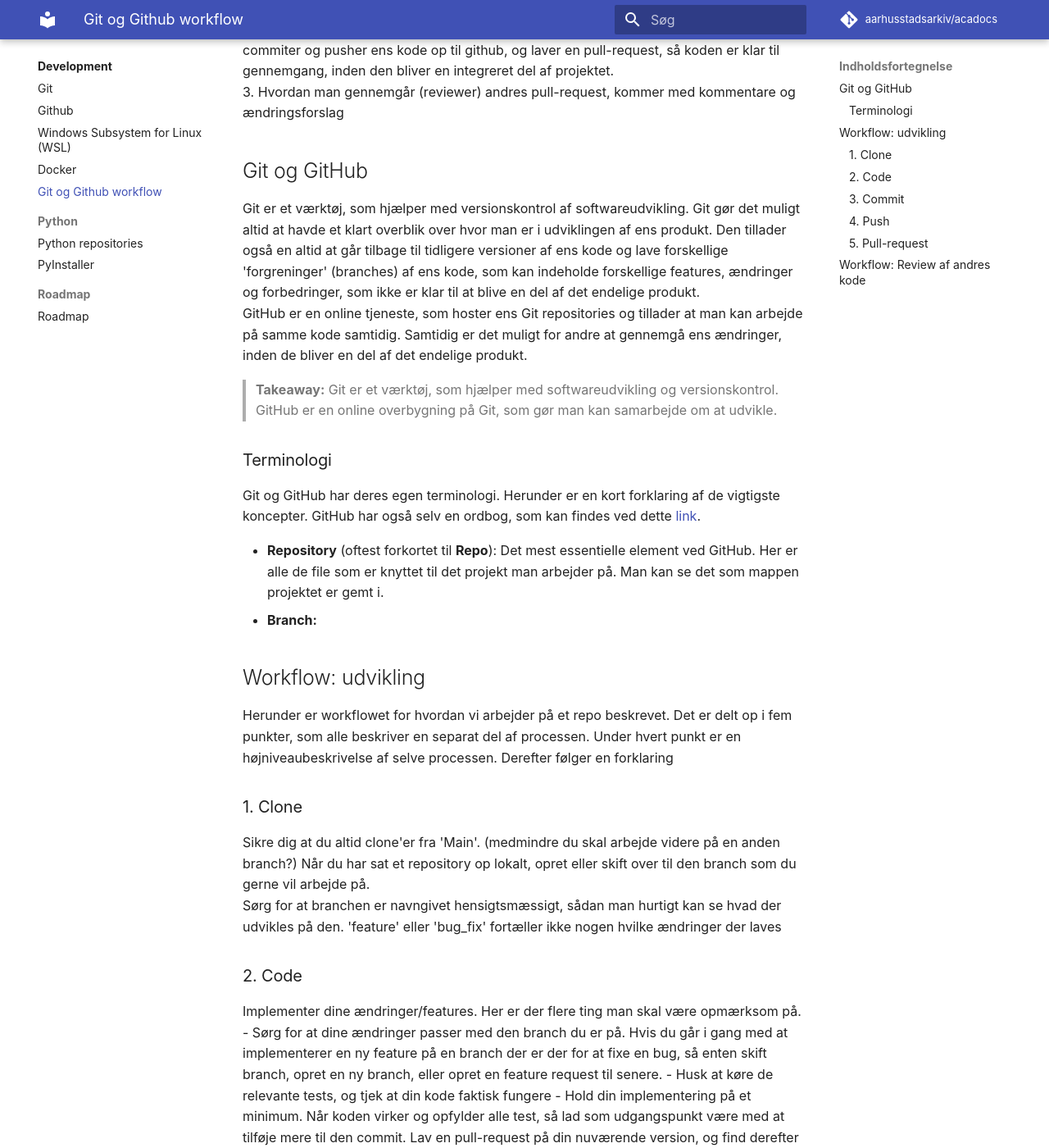
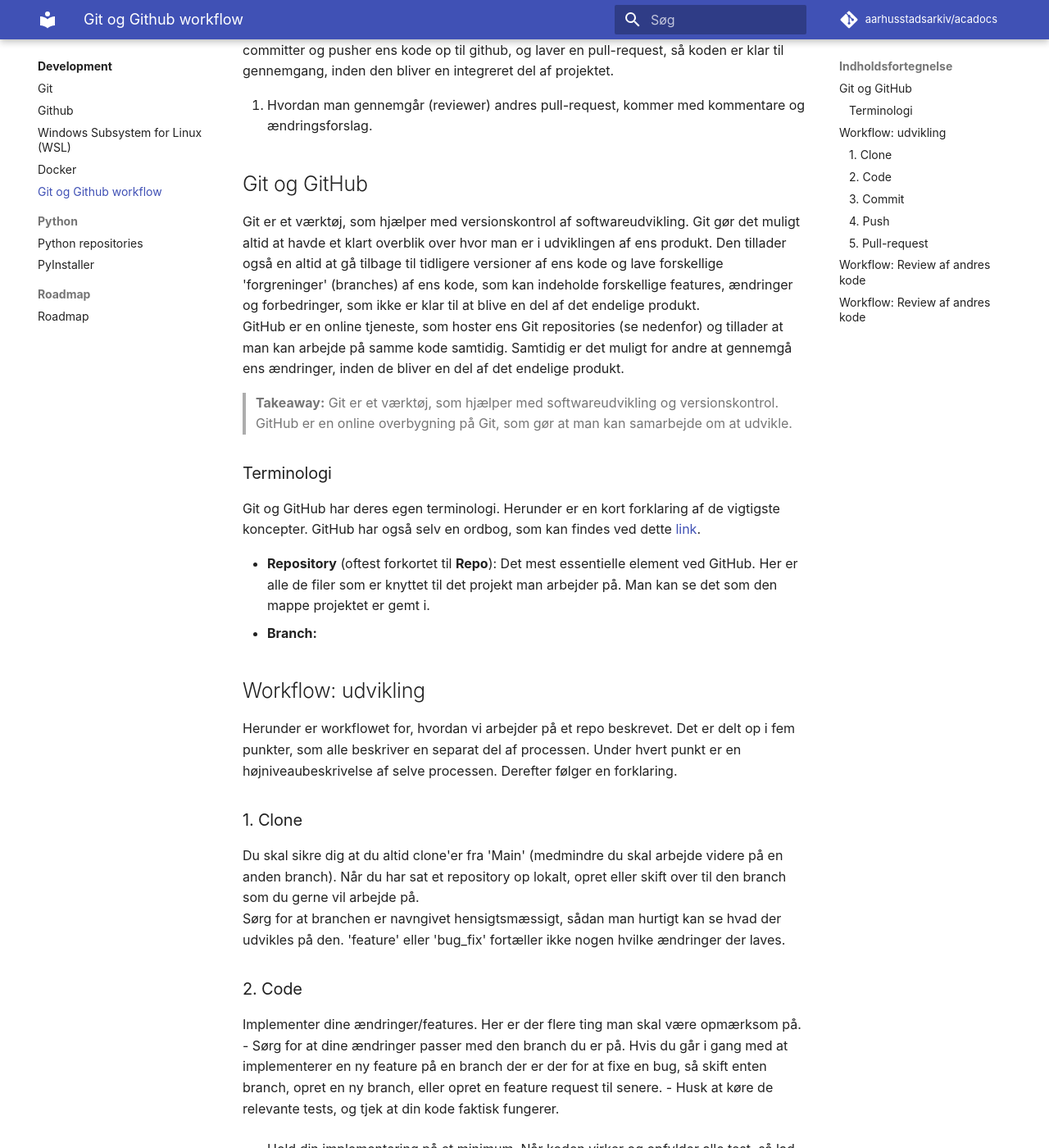
Before and after one commit to aarhusstadsarkiv/acadocs, an MkDocs documentation site: the page built from docs/development/git_workflow.md, in a window 1280 px wide and 1400 px high, scrolled down 307 px. Shown: the whole window at 82% size. Built offline with MkDocs 1.6.1 and Material for MkDocs 9.7.7, drawn with Linux system fonts in a browser that asks for light colours; comment, search, counter and statistics services are not loaded; some of the changed text lies outside the part shown.

Commit message:
Git workflow docs (#123)
* Adds draft documentation for git and GitHub workflow. Files is at root atm

* Fixed typoes and file structur. The page can now be viewed alongside the rest of teh pages

* Tilføjede lidt mere om YAML syntax og begyndte et kendte problemer afsnit med et nyligt opdagede porblem med importerede check

* Update git_workflow.md

Co-authored-by: Magnus Lindholm Nielsen <malini@aarhus.dk>
Co-authored-by: SkjoldArendt <111273862+SkjoldArendt@users.noreply.github.com>

```diff
--- a/docs/development/git_workflow.md
+++ b/docs/development/git_workflow.md
@@ -1,43 +1,59 @@
 # Git og Github workflow
 Denne side vil gennemgå hvordan man arbejder med Git og GitHub. Gennemgangen er delt op i tre dele:
 1. En basal gennemgang af Git og GitHub
-2. Hvordan man arbejder med kode fra github. Det inkluderer hvordan man cloner et repository fra GitHub, laver en ny branch til de ændringer og modifikationer man laver, commiter og pusher ens kode op til github, og laver en pull-request, så koden er klar til gennemgang, inden den bliver en integreret del af projektet.
-3. Hvordan man gennemgår (reviewer) andres pull-request, kommer med kommentare og ændringsforslag
+2. Hvordan man arbejder med kode fra github. Det inkluderer hvordan man cloner et repository fra GitHub, laver en ny branch til de ændringer og modifikationer man laver, committer og pusher ens kode op til github, og laver en pull-request, så koden er klar til gennemgang, inden den bliver en integreret del af projektet.
+
+3. Hvordan man gennemgår (reviewer) andres pull-request, kommer med kommentare og ændringsforslag.
+
 
 ## Git og GitHub
-Git er et værktøj, som hjælper med versionskontrol af softwareudvikling. Git gør det muligt altid at havde et klart overblik over hvor man er i udviklingen af ens produkt. Den tillader også en altid at går tilbage til tidligere versioner af ens kode og lave forskellige 'forgreninger' (branches) af ens kode, som kan indeholde forskellige features, ændringer og forbedringer, som ikke er klar til at blive en del af det endelige produkt.
-GitHub er en online tjeneste, som hoster ens Git repositories og tillader at man kan arbejde på samme kode samtidig. Samtidig er det muligt for andre at gennemgå ens ændringer, inden de bliver en del af det endelige produkt.
+Git er et værktøj, som hjælper med versionskontrol af softwareudvikling. Git gør det muligt altid at havde et klart overblik over hvor man er i udviklingen af ens produkt. Den tillader også en altid at gå tilbage til tidligere versioner af ens kode og lave forskellige 'forgreninger' (branches) af ens kode, som kan indeholde forskellige features, ændringer og forbedringer, som ikke er klar til at blive en del af det endelige produkt.
+GitHub er en online tjeneste, som hoster ens Git repositories (se nedenfor) og tillader at man kan arbejde på samme kode samtidig. Samtidig er det muligt for andre at gennemgå ens ændringer, inden de bliver en del af det endelige produkt.
 
-> **Takeaway:** Git er et værktøj, som hjælper med softwareudvikling og versionskontrol. GitHub er en online overbygning på Git, som gør man kan samarbejde om at udvikle.
+> **Takeaway:** Git er et værktøj, som hjælper med softwareudvikling og versionskontrol. GitHub er en online overbygning på Git, som gør at man kan samarbejde om at udvikle.
 
 ### Terminologi
 Git og GitHub har deres egen terminologi. Herunder er en kort forklaring af de vigtigste koncepter. GitHub har også selv en ordbog, som kan findes ved dette [link](https://docs.github.com/en/get-started/quickstart/github-glossary).
 
-- **Repository** (oftest forkortet til **Repo**): Det mest essentielle element ved GitHub. Her er alle de file som er knyttet til det projekt man arbejder på. Man kan se det som mappen projektet er gemt i.
+- **Repository** (oftest forkortet til **Repo**): Det mest essentielle element ved GitHub. Her er alle de filer som er knyttet til det projekt man arbejder på. Man kan se det som den mappe projektet er gemt i.
 - **Branch:**
 
 ## Workflow: udvikling
-Herunder er workflowet for hvordan vi arbejder på et repo beskrevet. Det er delt op i fem punkter, som alle beskriver en separat del af processen. Under hvert punkt er en højniveaubeskrivelse af selve processen. Derefter følger en forklaring
+Herunder er workflowet for, hvordan vi arbejder på et repo beskrevet. Det er delt op i fem punkter, som alle beskriver en separat del af processen. Under hvert punkt er en højniveaubeskrivelse af selve processen. Derefter følger en forklaring.
 
 ### 1. Clone
-Sikre dig at du altid clone'er fra 'Main'. (medmindre du skal arbejde videre på en anden branch?)
+Du skal sikre dig at du altid clone'er fra 'Main' (medmindre du skal arbejde videre på en anden branch).
 Når du har sat et repository op lokalt, opret eller skift over til den branch som du gerne vil arbejde på.
-Sørg for at branchen er navngivet hensigtsmæssigt, sådan man hurtigt kan se hvad der udvikles på den. 'feature' eller 'bug_fix' fortæller ikke nogen hvilke ændringer der laves
+Sørg for at branchen er navngivet hensigtsmæssigt, sådan man hurtigt kan se hvad der udvikles på den. 'feature' eller 'bug_fix' fortæller ikke nogen hvilke ændringer der laves.
 
 ### 2. Code
 Implementer dine ændringer/features. Her er der flere ting man skal være opmærksom på.
-- Sørg for at dine ændringer passer med den branch du er på. Hvis du går i gang med at implementerer en ny feature på en branch der er der for at fixe en bug, så enten skift branch, opret en ny branch, eller opret en feature request til senere.
-- Husk at køre de relevante tests, og tjek at din kode faktisk fungere
-- Hold din implementering på et minimum. Når koden virker og opfylder alle test, så lad som udgangspunkt være med at tilføje mere til den commit. Lav en pull-request på din nuværende version, og find derefter ud af om du skal arbejde videre på den branch eller en ny
-- Sørg for at køre linting på koden, sådan den opfylder best-practices i forhold til stil og formatering. I Python scripts gøres det ved at køre black, flake8 og derefter mypy, hvis du har skrevet din kode med typehints (som anbefales)
+- Sørg for at dine ændringer passer med den branch du er på. Hvis du går i gang med at implementerer en ny feature på en branch der er der for at fixe en bug, så skift enten  branch, opret en ny branch, eller opret en feature request til senere.
+- Husk at køre de relevante tests, og tjek at din kode faktisk fungerer.
+
+- Hold din implementering på et minimum. Når koden virker og opfylder alle test, så lad som udgangspunkt være med at tilføje mere til denne commit. Lav en pull-request på din nuværende version, og find derefter ud af om du skal arbejde videre på den branch eller en ny.
+
+- Sørg for at køre linting på koden, sådan den opfylder best-practices i forhold til stil og formatering. I Python scripts gøres det ved at køre black, flake8 og derefter mypy, hvis du har skrevet din kode med typehints (hvilket anbefales).
 
 ### 3. Commit
 Commit derefter dine ændringer. Hold dine commits små og overskuelige. Hvis du laver flere commits på den samme pull-request, så lav commits gradvist. Det er langt mere overskueligt for revieweren med 3 små commits end 1 stor, der ændrer i flere forskellige aspekter af repo'et.
+
+> **HUSK** at køre linting og lignende inden du committer!
+
 
 ### 4. Push
 Push dine ændringer op til GitHub.
 
 ### 5. Pull-request
+Opret en pull-request.
+- Assign gerne med det samme en reviewer, sådan at vedkommende hurtigt kan kigge på koden.
+- Hvis man specifikt adresserer en issue eller feature request, så skriv Id'et i pull-requesten eller tilføj det under `development`.
+
+## Workflow: Review af andres kode
+Herunder beskrives hvordan man mest hensigtmæssigt tjekker andres kode.
+
+=======
+
 Opret en pull-request. Assign gerne med det samme en reviewer, sådan personen hurtigt kan kigge på koden. Hvis man specifikt adresserer en issue eller feature request, så skriv Id'et i pull-requesten.
 
 ## Workflow: Review af andres kode
```
